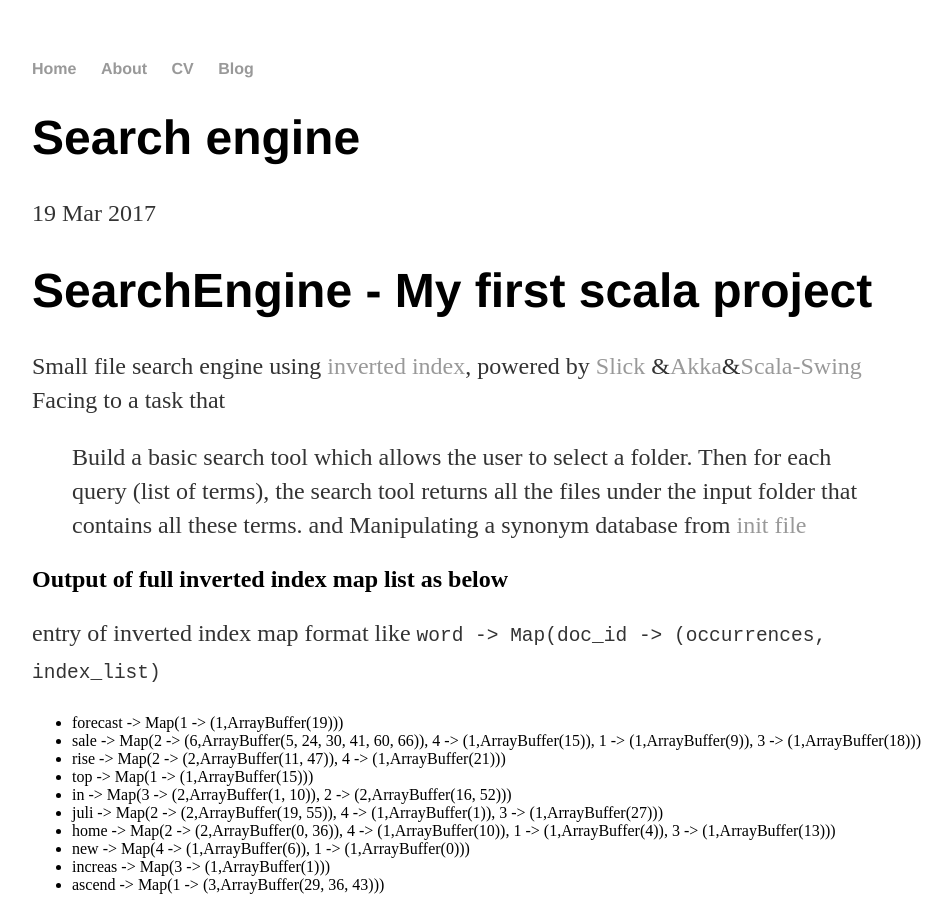
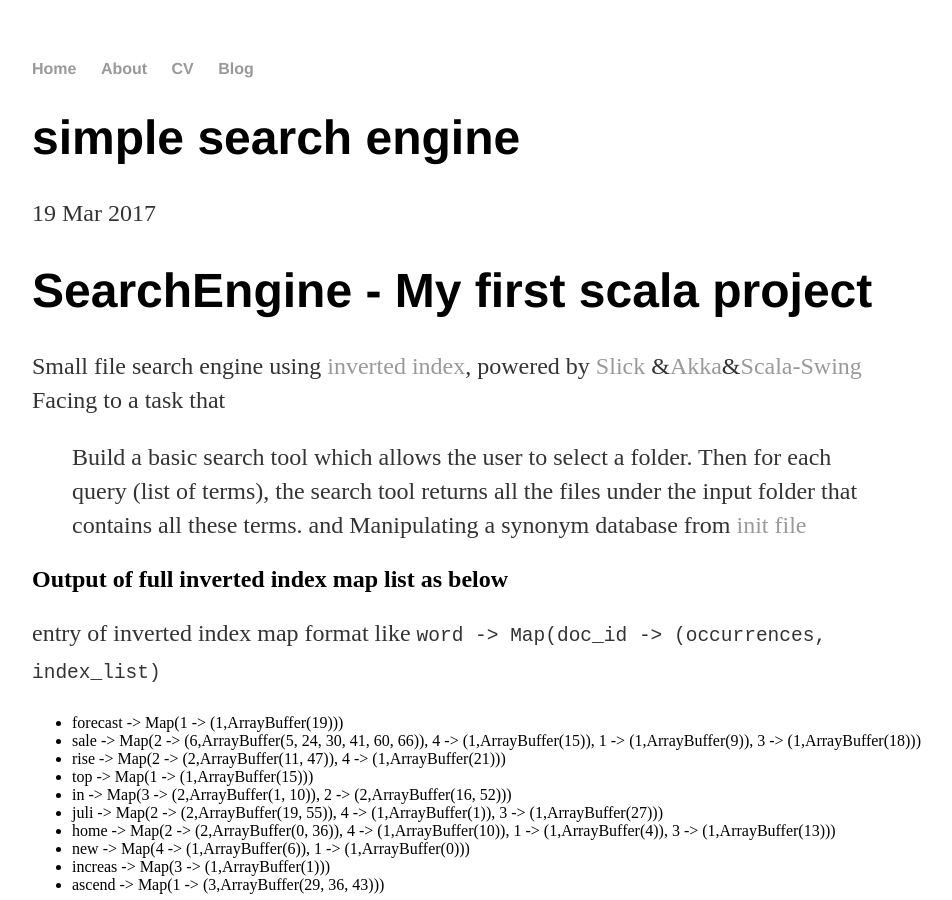
Before and after one commit to flying3615/flying3615.github.io, a Jekyll site: the page built from _posts/2017-03-19-search engine.md, in a window 1280 px wide and 900 px high. Shown: the whole window, without its empty margins (160-1112 px from the left). Built offline with Jekyll 4.4.1, drawn with Linux system fonts in a browser that asks for light colours; our own code applies the rules of GitHub Pages for plain Markdown files; some of the changed lines change nothing that is shown.

Commit message:
Update 2017-03-19-search engine.md

```diff
--- a/_posts/2017-03-19-search engine.md
+++ b/_posts/2017-03-19-search engine.md
@@ -1,3 +1,9 @@
+---
+layout: post
+title: "simple search engine"
+date: 2017-03-19
+---
+
 # SearchEngine - My first scala project
 Small file search engine using [inverted index](https://en.wikipedia.org/wiki/Inverted_index), powered by [Slick](http://slick.lightbend.com/ "Funcitonal Relational Mapping") &amp;[Akka](http://akka.io/ "toolkit to build highly concurrent app")&amp;[Scala-Swing](https://github.com/scala/scala-swing)
 Facing to a task that
```
